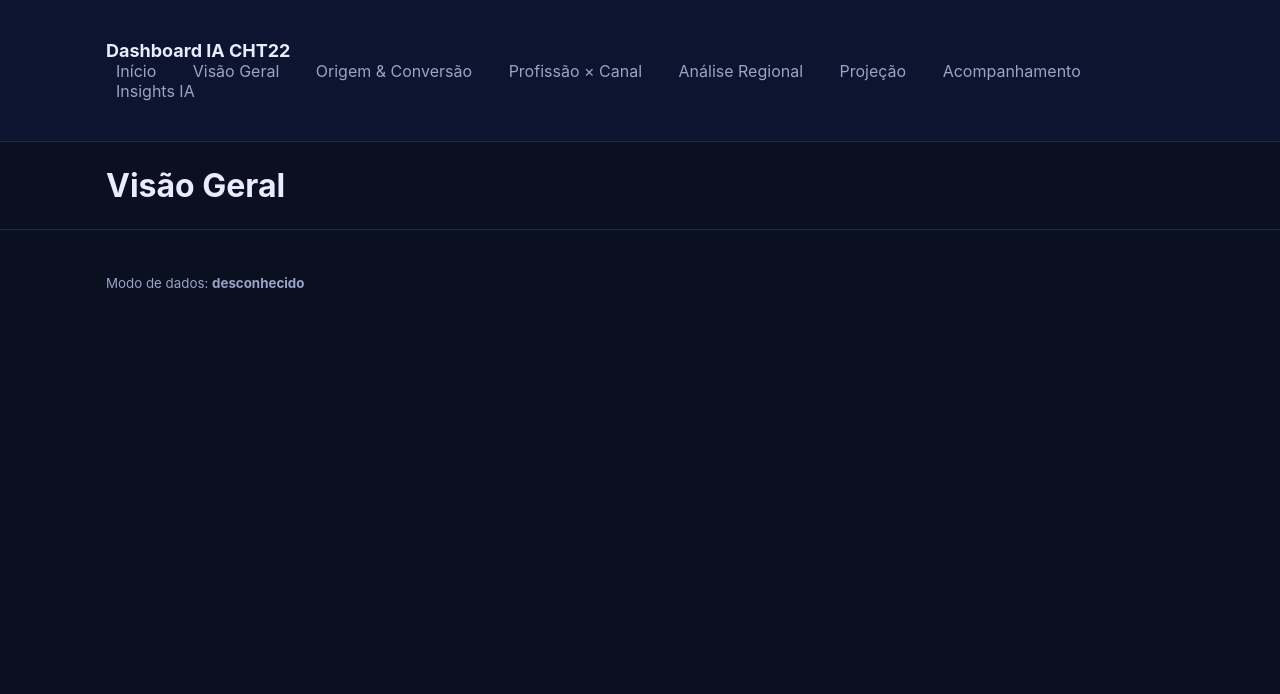
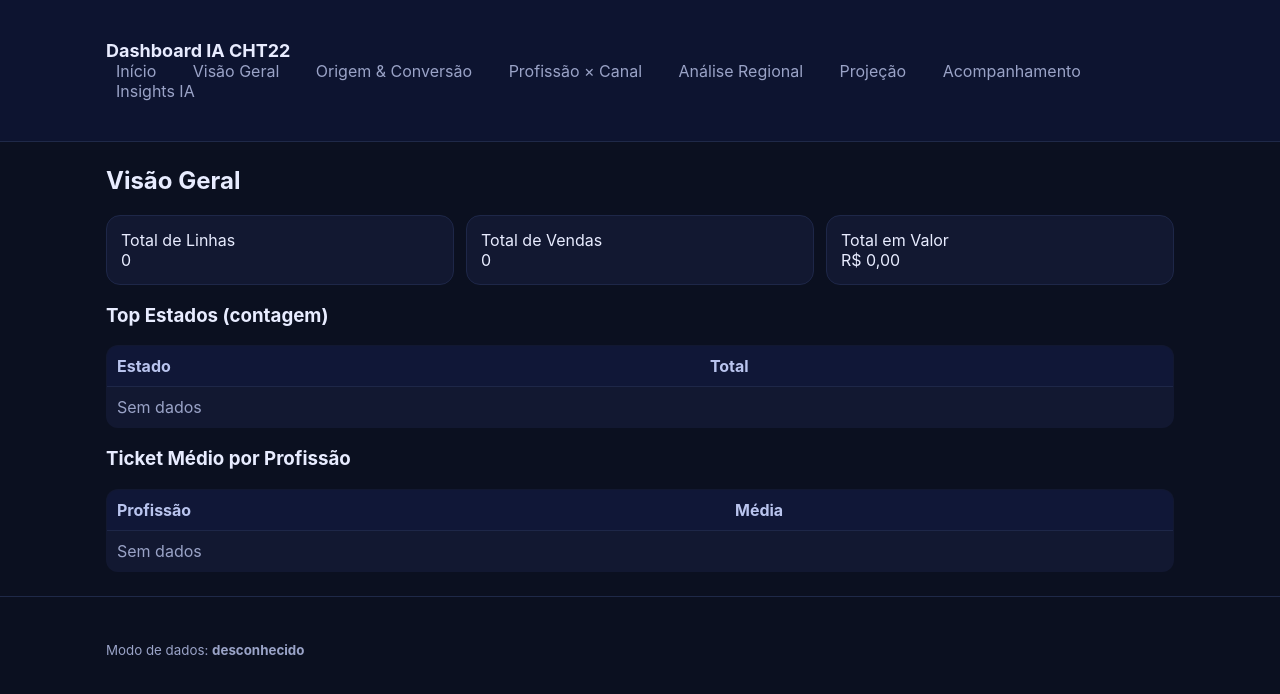
Before and after one commit to MacDowell354/dashboard-nandamac-ia, a Flask app: template templates/visao_geral.html in a window 1280 px wide. Shown: the top 694 px of the page. Run offline with Flask 3, Linux system fonts and the light colour scheme; the template is opened without the code that fills it, so the values that code supplies are empty.

Commit message:
Update visao_geral.html

```diff
--- a/templates/visao_geral.html
+++ b/templates/visao_geral.html
@@ -1 +1,58 @@
-{% extends 'base.html' %}{% block content %}<h1>Visão Geral</h1>{% endblock %}
+{% extends 'base.html' %}
+{% block content %}
+  <h2>Visão Geral</h2>
+
+  <div class="kpis">
+    <div class="kpi">
+      <div class="kpi-label">Total de Linhas</div>
+      <div class="kpi-value">{{ total_linhas is not none and format_ptbr_int(total_linhas) or '—' }}</div>
+    </div>
+    <div class="kpi">
+      <div class="kpi-label">Total de Vendas</div>
+      <div class="kpi-value">{{ total_vendas is not none and format_ptbr_int(total_vendas) or '—' }}</div>
+    </div>
+    <div class="kpi">
+      <div class="kpi-label">Total em Valor</div>
+      <div class="kpi-value">{{ total_valor is not none and format_ptbr_money(total_valor) or '—' }}</div>
+    </div>
+  </div>
+
+  <div class="grid-2">
+    <section>
+      <h3>Top Estados (contagem)</h3>
+      <table class="table">
+        <thead><tr><th>Estado</th><th>Total</th></tr></thead>
+        <tbody>
+          {% for r in por_estado %}
+          <tr>
+            <td>{{ r.estado or r.get('estado') }}</td>
+            <td class="num">{{ format_ptbr_int(r.total or r.get('total')) }}</td>
+          </tr>
+          {% else %}
+          <tr><td colspan="2" class="muted">Sem dados</td></tr>
+          {% endfor %}
+        </tbody>
+      </table>
+    </section>
+
+    <section>
+      <h3>Ticket Médio por Profissão</h3>
+      <table class="table">
+        <thead><tr><th>Profissão</th><th>Média</th></tr></thead>
+        <tbody>
+          {% for r in ticket_prof %}
+          <tr>
+            <td>{{ r.profissao or r.get('profissao') }}</td>
+            <td class="num">
+              {% set m = r.media or r.get('media') or r.valor or r.get('valor') %}
+              {{ format_ptbr_money(m) }}
+            </td>
+          </tr>
+          {% else %}
+          <tr><td colspan="2" class="muted">Sem dados</td></tr>
+          {% endfor %}
+        </tbody>
+      </table>
+    </section>
+  </div>
+{% endblock %}
```
